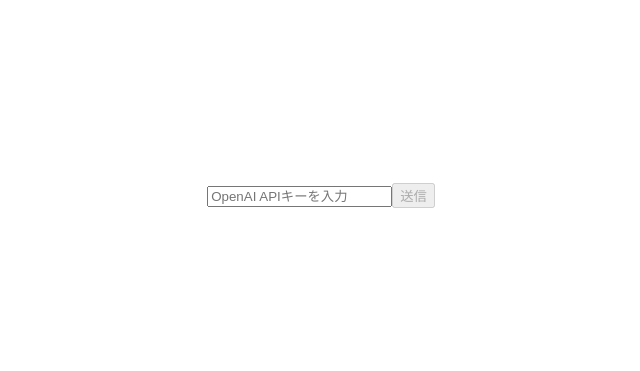
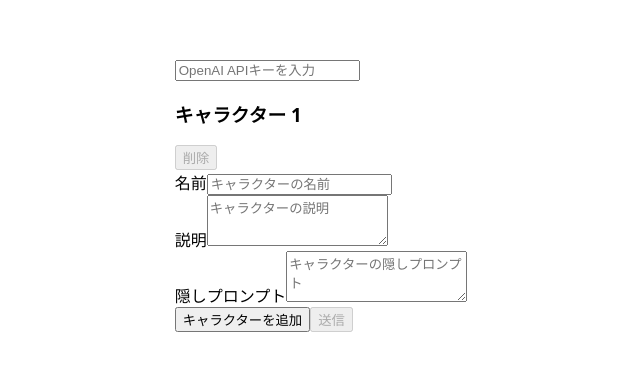
Before and after one commit to eatski/concealers, a React (Vite) app: page / in a window 1280 px wide. Shown: the part 205-576 px from the top of the page, without its empty margins (319-959 px from the left). Built offline with nearby package versions, Linux system fonts and the light colour scheme.

Commit message:
キャラクターを送信

```diff
--- a/src/App.tsx
+++ b/src/App.tsx
@@ -2,13 +2,22 @@ import { useState } from 'react'
 import useSWRMutation from 'swr/mutation'
 import { sendRequest } from './api/openai'
 
+interface Character {
+  name: string
+  description: string
+  hiddenPrompt: string
+}
+
 function App() {
   const [apiKey, setApiKey] = useState('')
+  const [characters, setCharacters] = useState<Character[]>([
+    { name: '', description: '', hiddenPrompt: '' }
+  ])
 
   const { trigger, isMutating, error, data } = useSWRMutation<string | null>(
     'chat',
     async () => {
-      const result = await sendRequest(apiKey)
+      const result = await sendRequest(apiKey, characters)
       return result
     }
   )
@@ -18,16 +27,96 @@ function App() {
     await trigger()
   }
 
+  const handleCharacterChange = (index: number, field: keyof Character, value: string) => {
+    const newCharacters = characters.map((char, i) => {
+      if (i === index) {
+        return { ...char, [field]: value }
+      }
+      return char
+    })
+    setCharacters(newCharacters)
+  }
+
+  const addCharacter = () => {
+    setCharacters([...characters, { name: '', description: '', hiddenPrompt: '' }])
+  }
+
+  const removeCharacter = (index: number) => {
+    if (characters.length > 1) {
+      setCharacters(characters.filter((_, i) => i !== index))
+    }
+  }
+
   return (
     <div>
       <form onSubmit={handleSubmit}>
+        <div>
           <input
             type="password"
             value={apiKey}
             onChange={(e) => setApiKey(e.target.value)}
             placeholder="OpenAI APIキーを入力"
           />
-        <button type="submit" disabled={!apiKey || isMutating}>
+        </div>
+
+        <div>
+          {characters.map((character, index) => (
+            <div key={index}>
+              <div>
+                <h3>キャラクター {index + 1}</h3>
+                <button
+                  type="button"
+                  onClick={() => removeCharacter(index)}
+                  disabled={characters.length === 1}
+                >
+                  削除
+                </button>
+              </div>
+
+              <div>
+                <label>名前</label>
+                <input
+                  type="text"
+                  value={character.name}
+                  onChange={(e) => handleCharacterChange(index, 'name', e.target.value)}
+                  placeholder="キャラクターの名前"
+                />
+              </div>
+
+              <div>
+                <label>説明</label>
+                <textarea
+                  value={character.description}
+                  onChange={(e) => handleCharacterChange(index, 'description', e.target.value)}
+                  placeholder="キャラクターの説明"
+                  rows={3}
+                />
+              </div>
+
+              <div>
+                <label>隠しプロンプト</label>
+                <textarea
+                  value={character.hiddenPrompt}
+                  onChange={(e) => handleCharacterChange(index, 'hiddenPrompt', e.target.value)}
+                  placeholder="キャラクターの隠しプロンプト"
+                  rows={3}
+                />
+              </div>
+            </div>
+          ))}
+        </div>
+
+        <button
+          type="button"
+          onClick={addCharacter}
+        >
+          キャラクターを追加
+        </button>
+
+        <button
+          type="submit"
+          disabled={!apiKey || isMutating}
+        >
           {isMutating ? '送信中...' : '送信'}
         </button>
       </form>
--- a/src/api/openai.ts
+++ b/src/api/openai.ts
@@ -1,6 +1,12 @@
 import { OpenAI, APIError } from 'openai'
 
-export async function sendRequest(apiKey: string) {
+interface Character {
+  name: string
+  description: string
+  hiddenPrompt: string
+}
+
+export async function sendRequest(apiKey: string, characters: Character[]) {
   if (!apiKey) return null
 
   const openai = new OpenAI({
@@ -8,10 +14,23 @@ export async function sendRequest(apiKey: string) {
     dangerouslyAllowBrowser: true
   })
 
+  const prompt = `
+以下のキャラクター設定で正体隠匿系TRPGのテストを行います：
+
+${characters.map((char, index) => `
+キャラクター${index + 1}:
+名前: ${char.name}
+説明: ${char.description}
+隠された情報: ${char.hiddenPrompt}
+`).join('\n')}
+
+各キャラクターの隠された情報を考慮しながら、適切なシナリオを1つ提案してください。
+`.trim()
+
   try {
     const completion = await openai.chat.completions.create({
       model: 'gpt-4o-mini',
-      messages: [{ role: 'user', content: 'こんにちは' }]
+      messages: [{ role: 'user', content: prompt }]
     })
 
     return completion.choices[0].message.content
```
Lines whose indentation alone changed are shown as unchanged.
